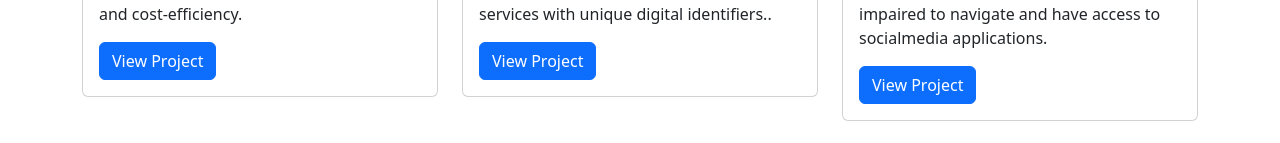
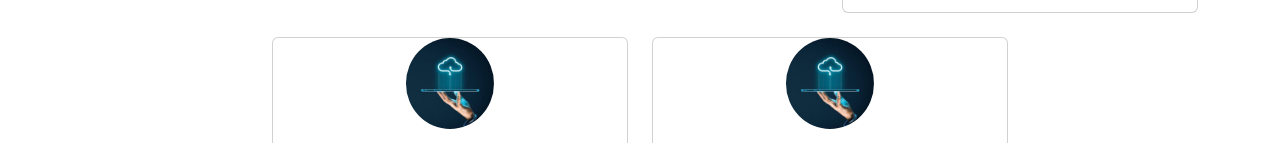
Before and after one commit to Asingopaul/Myportfolio, a Flask app: page /projects in a window 1280 px wide. Shown: the part 590-733 px from the top of the page. Run offline with Flask 3, Linux system fonts and the light colour scheme.

Commit message:
new changes

```diff
--- a/templates/base.html
+++ b/templates/base.html
@@ -37,11 +37,11 @@
             </li>
             <li class="nav-item">
               <!-- View CV option -->
-              <a class="nav-link" href="{{ url_for('static', filename='cv/MY CV.docx') }}" target="_blank">View CV</a>
+              <a class="nav-link" href="{{ url_for('static', filename='cv/MY CV.pdf') }}" target="_blank">View CV</a>
             </li>
             <li class="nav-item">
               <!-- Download CV option -->
-              <a class="nav-link" href="{{ url_for('static', filename='cv/MY CV.docx') }}" download>Download CV</a>
+              <a class="nav-link" href="{{ url_for('static', filename='cv/MY CV.pdf') }}" download>Download CV</a>
             </li>
           </ul>
         </div>
@@ -57,4 +57,5 @@
 
   </body>
 
+
 </html>
--- a/templates/projects.html
+++ b/templates/projects.html
@@ -17,7 +17,10 @@
         <!-- Project 1 -->
         <div class="col-md-6 col-lg-4 mb-4">
             <div class="card">
-                <img src="path/to/project1-image.jpg" class="card-img-top" alt="Project 1">
+                <div class="text-center">
+                    <img src="{{ url_for('static', filename='images/serveless.jpg') }}" class="rounded-circle w-25" alt="automation">
+                </div>
+
                 <div class="card-body">
                     <h5 class="card-title">Cloud Infrastructure Automation</h5>
                     <p class="card-text">Automated deployment of scalable cloud infrastructure using Terraform and AWS services. Ensured infrastructure reliability and cost-efficiency.</p>
@@ -28,7 +31,10 @@
 
         <div class="col-md-6 col-lg-4 mb-4">
             <div class="card">
-                <img src="path/to/project2-image.jpg" class="card-img-top" alt="Project 2">
+                <div class="text-center">
+                    <img src="{{ url_for('static', filename='images/connectnow.jpg') }}" class="rounded-circle w-25" alt="ConnectNow">
+                </div>
+
                 <div class="card-body">
                     <h5 class="card-title">ConnectNow</h5>
                     <p class="card-text">ConnectPlus powered by ConnectNow is a next-generation communication app offering messaging, voice, and video call services with unique digital identifiers..</p>
@@ -41,7 +47,9 @@
 
         <div class="col-md-6 col-lg-4 mb-4">
             <div class="card">
-                <img src="path/to/project2-image.jpg" class="card-img-top" alt="Project 3">
+                <div class="text-center">
+                    <img src="{{ url_for('static', filename='images/hearme.jpg') }}" class="rounded-circle w-25" alt="hearme">
+                </div>
                 <div class="card-body">
                     <h5 class="card-title">HearMeAPP Application</h5>
                     <p class="card-text">During my final year at Machakos University i developed an android application using that would help visually impaired to navigate and have access to socialmedia applications.</p>
@@ -53,7 +61,9 @@
         <!-- Project 2 -->
         <div class="col-md-6 col-lg-4 mb-4">
             <div class="card">
-                <img src="path/to/project2-image.jpg" class="card-img-top" alt="Project 4">
+                <div class="text-center">
+                    <img src="{{ url_for('static', filename='images/serveless.jpg') }}" class="rounded-circle w-25" alt="serverless">
+                </div>
                 <div class="card-body">
                     <h5 class="card-title">Serverless Web Application</h5>
                     <p class="card-text">Developed a serverless web app using AWS Lambda, API Gateway, and DynamoDB. Focused on reducing costs and scaling effortlessly.</p>
@@ -65,7 +75,10 @@
         <!-- Project 3 -->
         <div class="col-md-6 col-lg-4 mb-4">
             <div class="card">
-                <img src="path/to/project3-image.jpg" class="card-img-top" alt="Project 5">
+                <div class="text-center">
+                    <img src="{{ url_for('static', filename='images/serveless.jpg') }}" class="rounded-circle w-25" alt="ConnectNow">
+                </div>
+
                 <div class="card-body">
                     <h5 class="card-title">Cloud Security Automation</h5>
                     <p class="card-text">Implemented a cloud security monitoring system using AWS CloudWatch and Lambda to automate incident detection and response.</p>
```
Also changed, not shown: static/images/connectnow.jpg (added), static/images/hearme.jpg (added), static/images/serveless.jpg (added), 2 other files.
